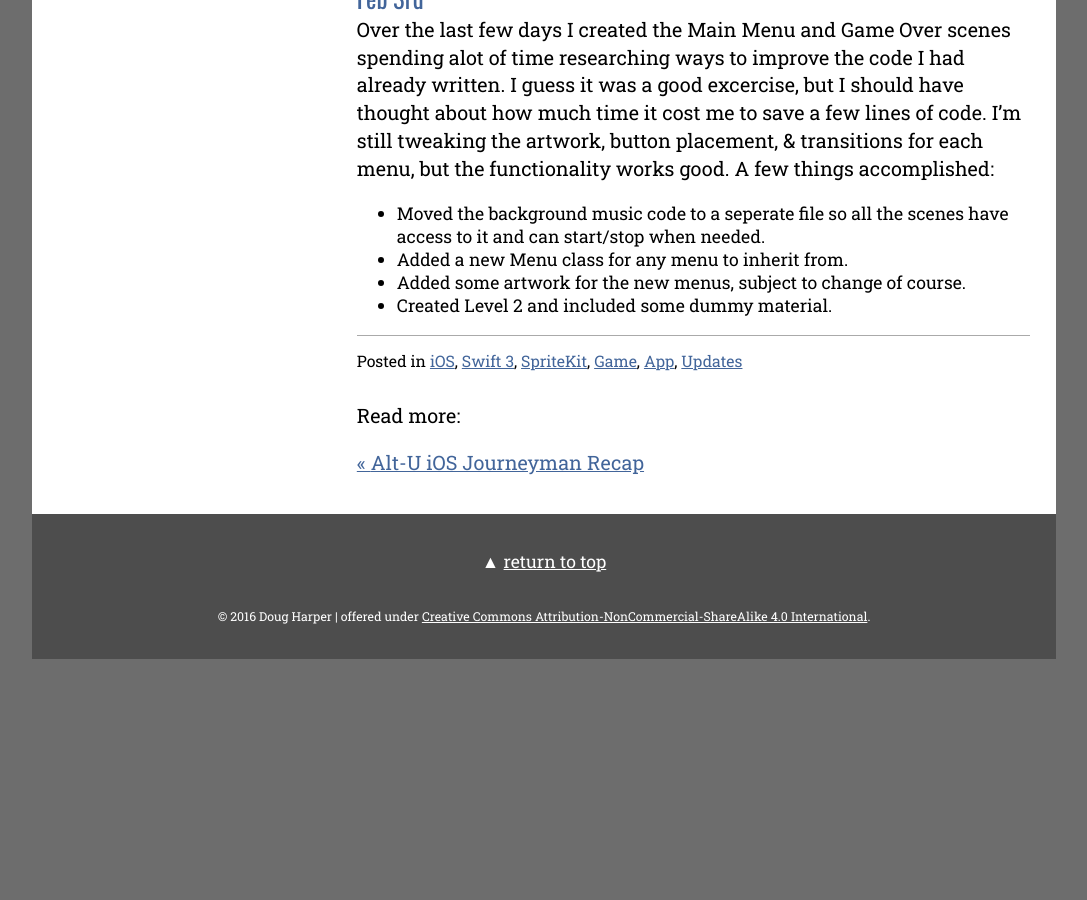
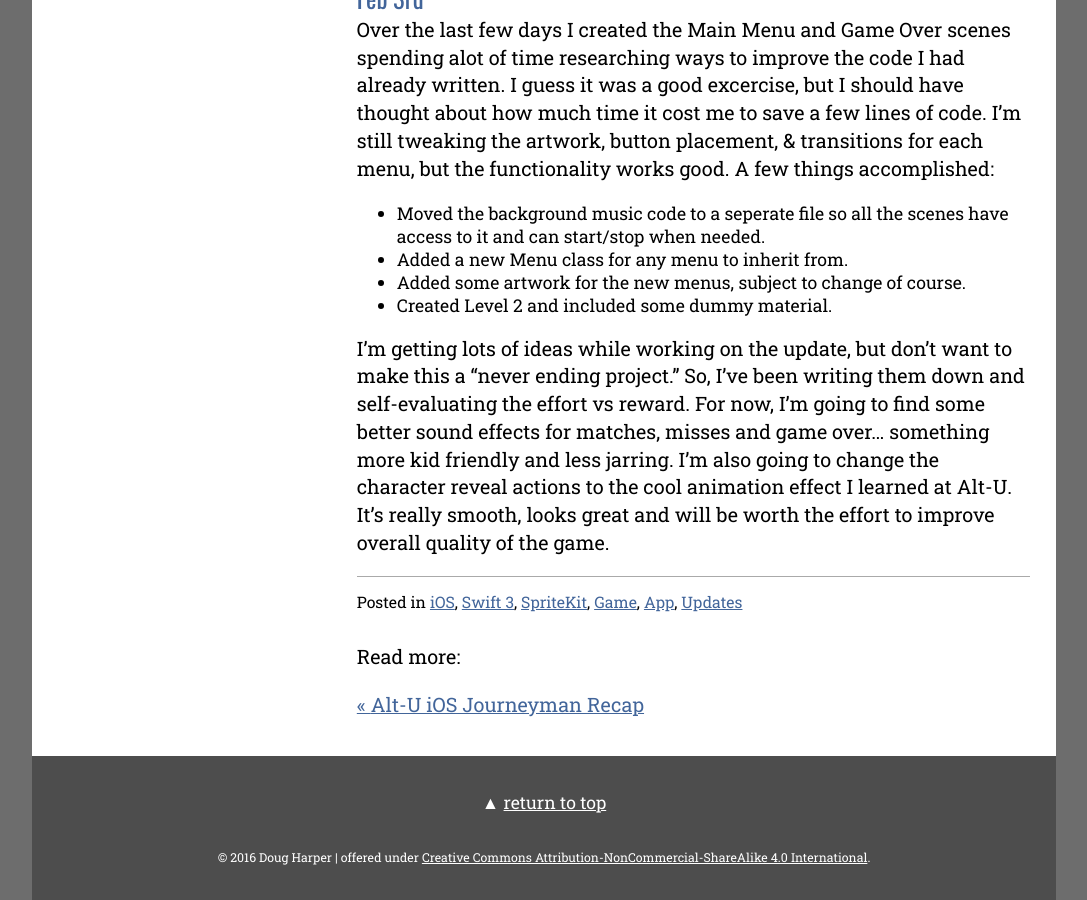
Before and after one commit to endodoug/endodoug.github.io, a Jekyll site: the page built from _posts/2017-01-28-magical-forest-memory-update.md, in a window 1280 px wide and 900 px high, scrolled down 1830 px. Shown: the whole window, without its empty margins (96-1183 px from the left). Built offline with Jekyll 4.4.1, drawn with Linux system fonts in a browser that asks for light colours; comment, search, counter and statistics services are not loaded; before the commit the page ends 2489 px from its top, so only the background shows below that.

Commit message:
Added more to the Feb 3 update

```diff
--- a/_posts/2017-01-28-magical-forest-memory-update.md
+++ b/_posts/2017-01-28-magical-forest-memory-update.md
@@ -53,3 +53,5 @@ Over the last few days I created the Main Menu and Game Over scenes spending alo
 - Added a new Menu class for any menu to inherit from.
 - Added some artwork for the new menus, subject to change of course.
 - Created Level 2 and included some dummy material.
+
+I'm getting lots of ideas while working on the update, but don't want to make this a "never ending project."  So, I've been writing them down and self-evaluating the effort vs reward.  For now, I'm going to find some better sound effects for matches, misses and game over... something more kid friendly and less jarring.  I'm also going to change the character reveal actions to the cool animation effect I learned at Alt-U.  It's really smooth, looks great and will be worth the effort to improve overall quality of the game.
```
